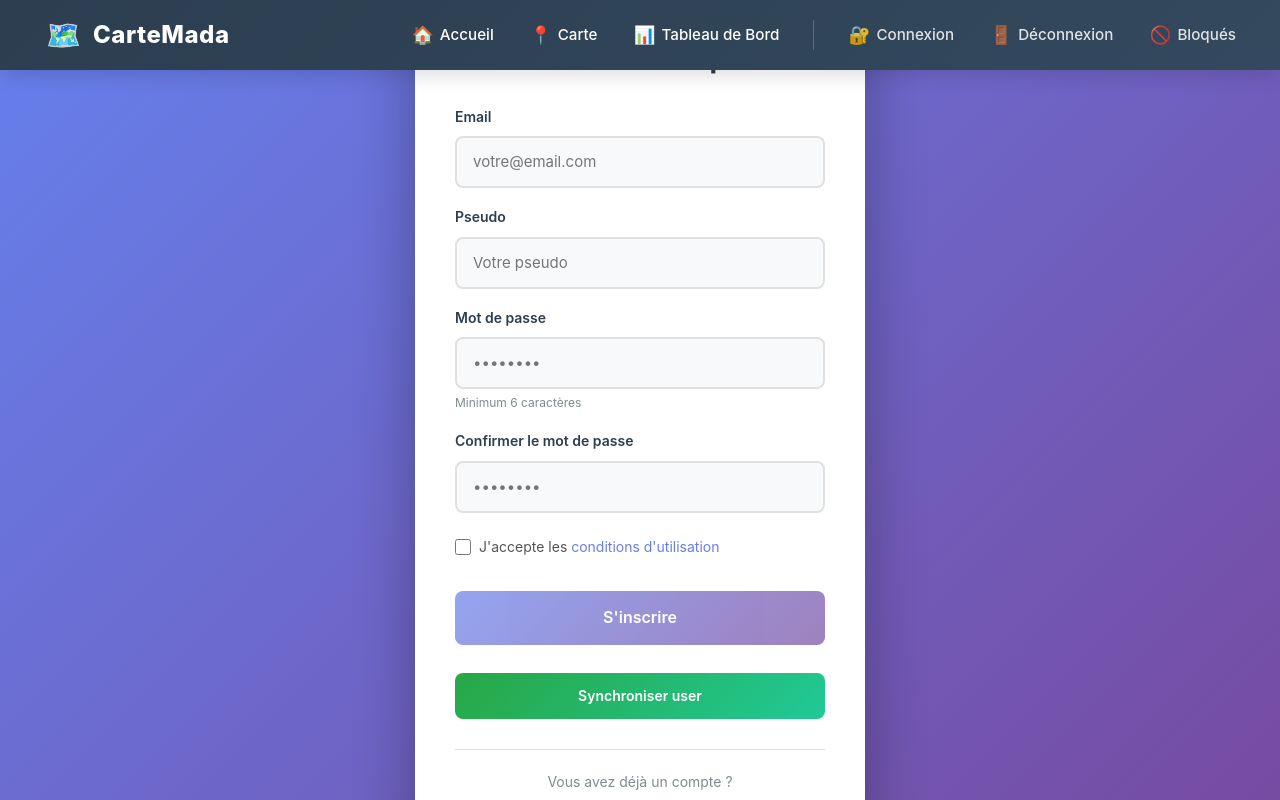
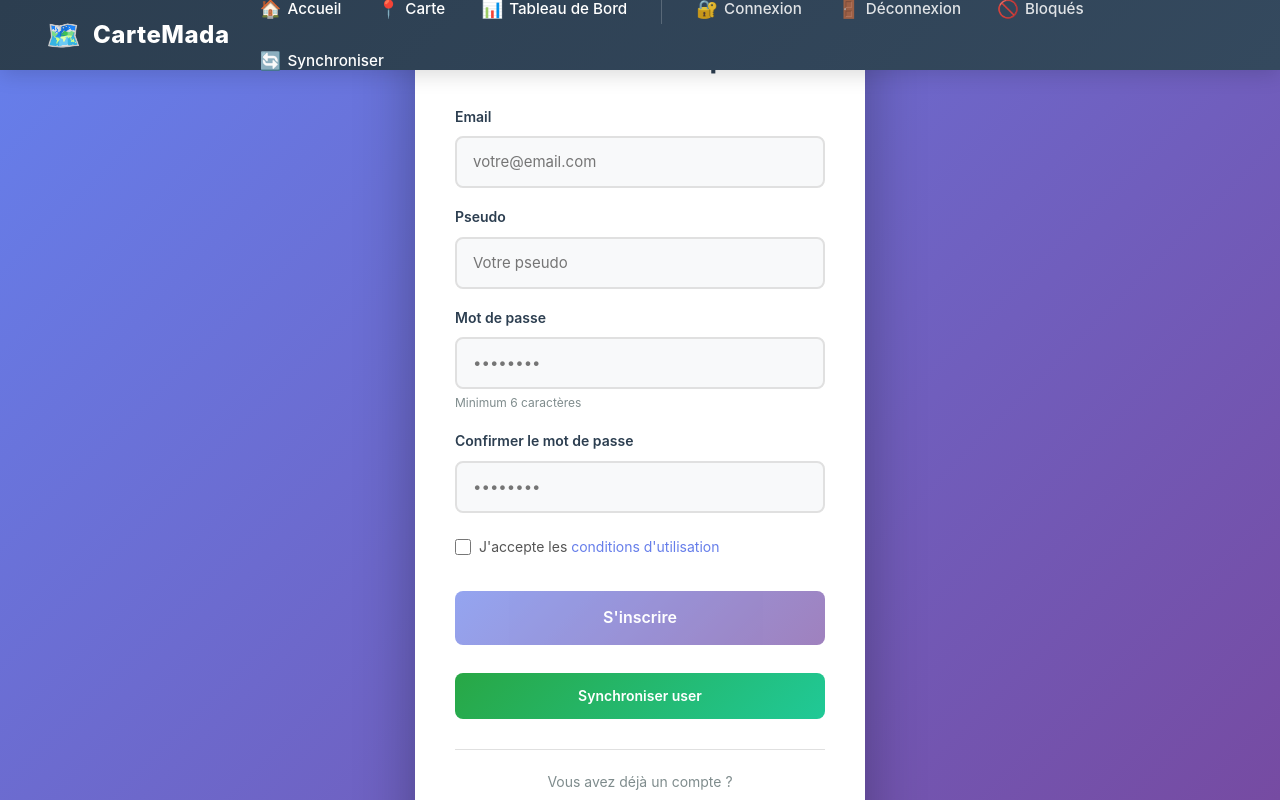
Before and after one commit to Tsirisoadinah/Cloud_Vue, a Vue app: page /signup in a window 1280 px wide. Built offline with nearby package versions, Linux system fonts and the light colour scheme.

Commit message:
Bouton synchroniser

```diff
--- a/src/App.vue
+++ b/src/App.vue
@@ -34,6 +34,10 @@
             <span class="link-icon">🚫</span>
             Bloqués
           </RouterLink>
+          <button @click="handleSync" class="nav-link sync-button">
+            <span class="link-icon">🔄</span>
+            Synchroniser
+          </button>
         </div>
       </div>
     </nav>
@@ -93,6 +97,12 @@ export default {
 
       // Rediriger vers la page de connexion
       this.$router.push('/login');
+    },
+
+    handleSync() {
+      // TODO: Appeler l'API de synchronisation ici
+      console.log('Synchronisation déclenchée - API à déterminer');
+      // Exemple: api.post('/sync').then(response => { ... })
     }
   }
 }
@@ -227,6 +237,31 @@ html, body {
 
 .auth-link:hover {
   opacity: 1;
+}
+
+.sync-button {
+  background: none;
+  border: none;
+  color: white;
+  cursor: pointer;
+  font-family: inherit;
+  font-size: 0.95rem;
+  font-weight: 500;
+  transition: all 0.3s ease;
+}
+
+.sync-button:hover {
+  background: rgba(255, 255, 255, 0.2);
+  transform: translateY(-2px);
+}
+
+.sync-button .link-icon {
+  display: inline-block;
+  transition: transform 0.3s ease;
+}
+
+.sync-button:hover .link-icon {
+  transform: rotate(180deg);
 }
 
 /* Main Content */
--- a/src/services/api.js
+++ b/src/services/api.js
@@ -1,7 +1,7 @@
 import axios from 'axios'
 
 const api = axios.create({
-  baseURL: 'http://localhost:8085',
+  baseURL: 'http://localhost:8081',
   headers: {
     "Content-Type": "application/json"
   }
```
